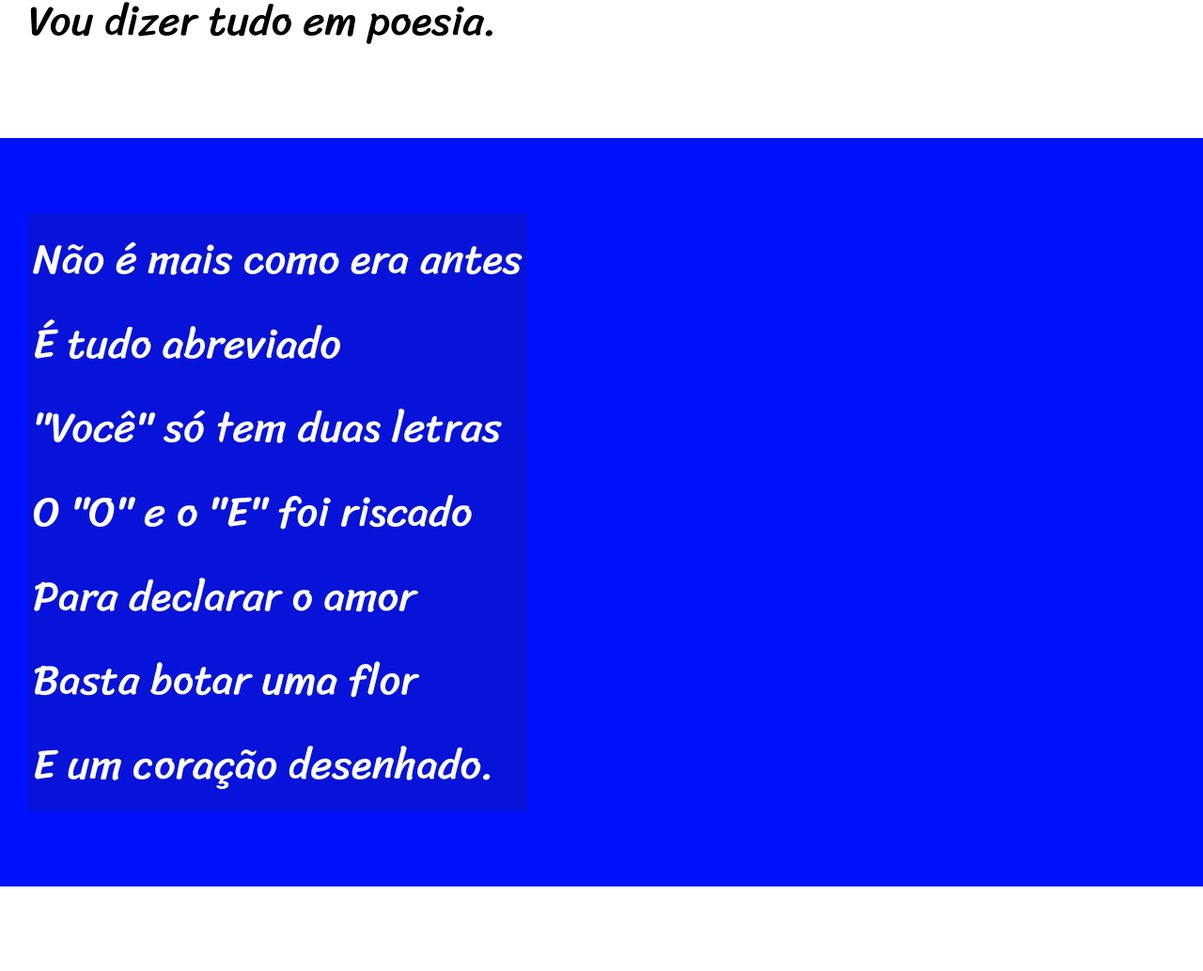
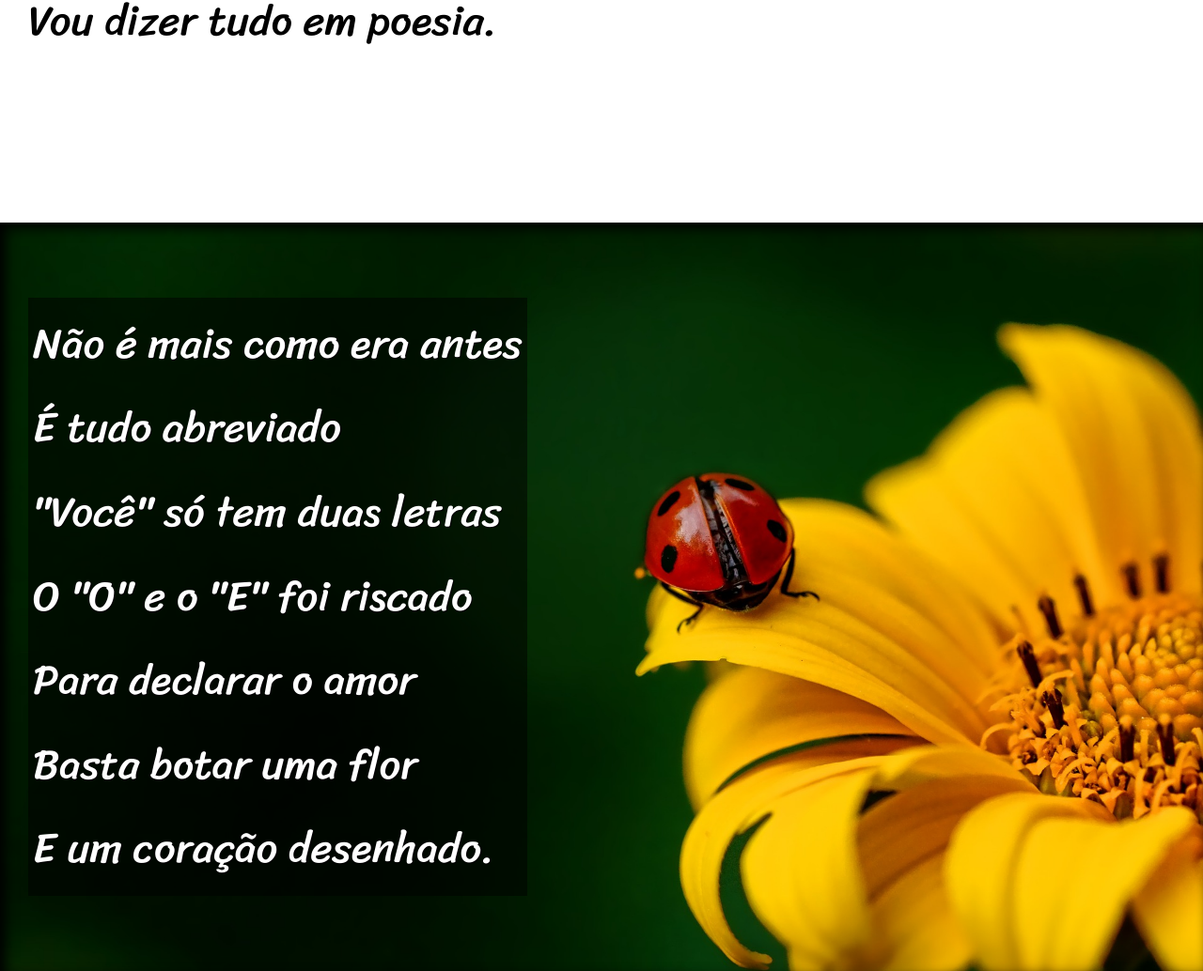
Before and after one commit to Nivelton/html-css, a plain HTML site: page Desafios/d012/imagens/index.html in a window 1280 px wide. Shown: the part 900-1934 px from the top of the page at 94% size. Drawn offline with Linux system fonts and the light colour scheme.

Commit message:
atualizado e finalizado

```diff
--- a/Desafios/d012/imagens/index.html
+++ b/Desafios/d012/imagens/index.html
@@ -24,7 +24,7 @@
         </p>
     </section>
 
-    <section class="imagem">
+    <section class="imagem" id="img1">
         <p>
             Não é mais como era antes<br>
             É tudo abreviado<br>
@@ -57,7 +57,7 @@
             Decifre esse rabisco.
         </p>
     </section>
-    <section class="imagem">
+    <section class="imagem" id="img2">
 
         <p>
             Tenho saudade das cartas<br>
--- a/Desafios/d012/imagens/style.css
+++ b/Desafios/d012/imagens/style.css
@@ -16,7 +16,7 @@
 }
 
 html, body{
-    min-height: 100vhq;
+    min-height: 100vh;
     background-color: darkgray;
     font-family: var(--fonte1);
 }
@@ -58,6 +58,10 @@ section{
     font-size: 3.5vw;
 }
 
+section > p {
+    padding-bottom: 2em;
+}
+
 section.normal{
     background-color: white;
     color: black;
@@ -66,12 +70,26 @@ section.normal{
 section.imagem{
     background-color: rgb(0, 17, 255);
     color: white;
+    box-shadow: inset 6px 6px 13px 0px black;
+    background-size: cover;
+    background-attachment: fixed;
 }
 
 section.imagem > p {
     display: inline-block;
     padding: 5px;
-    background-color: rgba(22, 24, 139, 0.338);
+    background-color: rgba(0, 0, 0, 0.514);
+    text-shadow: 1px 1px 0px black;
+}
+
+#img1{
+    background-image: url(background001.jpg);
+    background-position: right center;}
+
+
+#img2{
+    background-image: url(background002.jpg);
+    background-position: right center;
 }
 
 footer{
```
